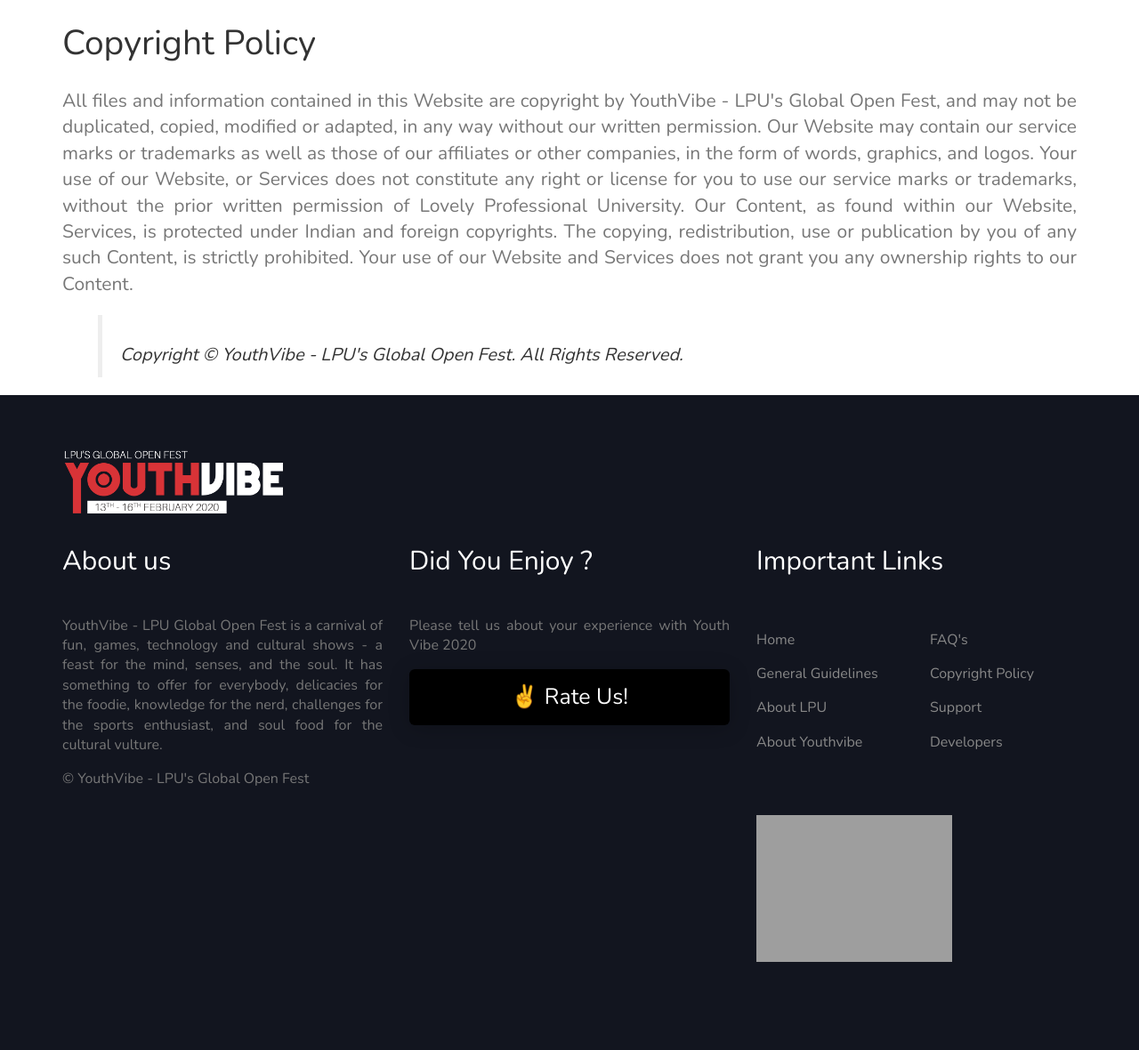
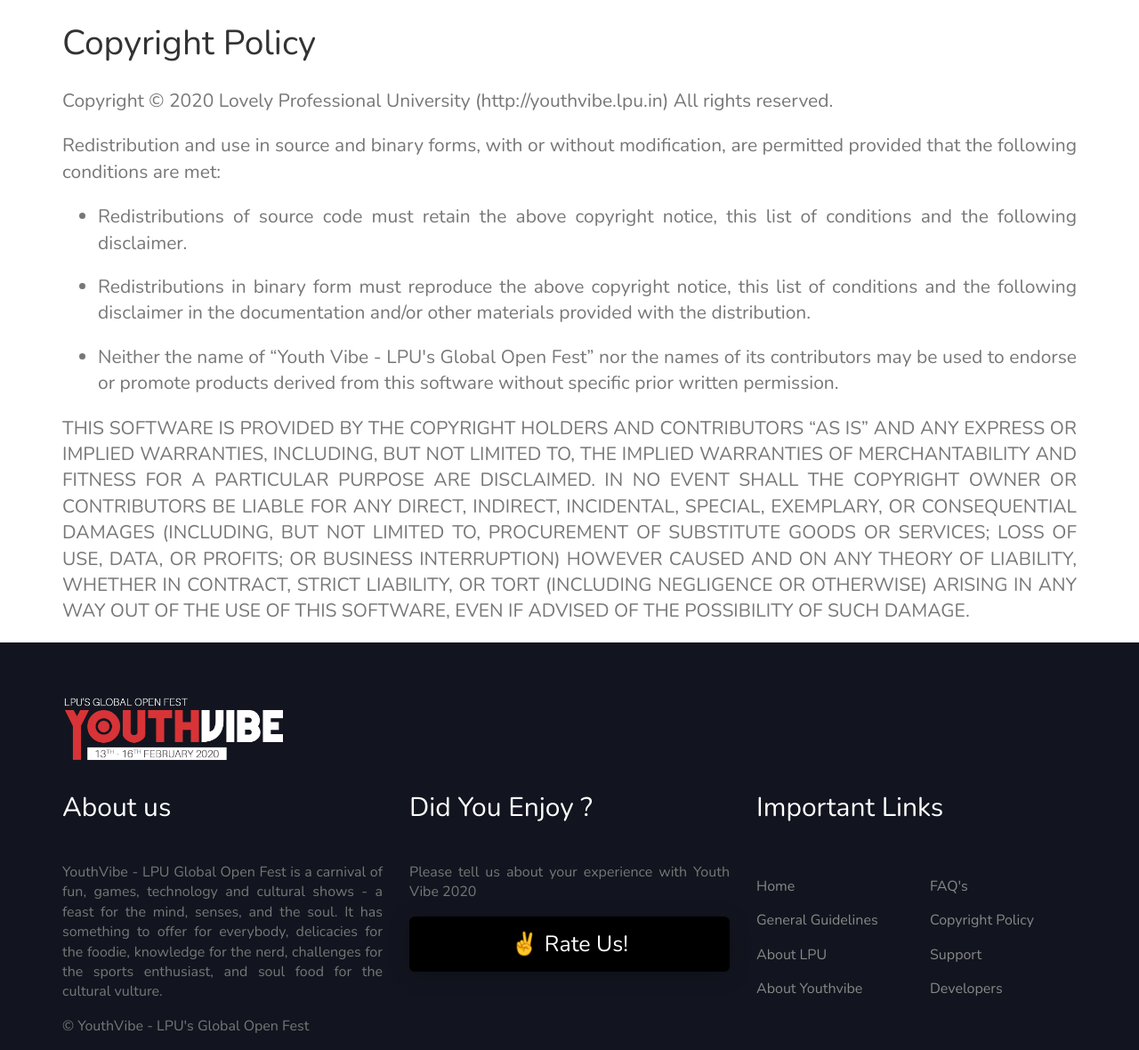
Before and after one commit to Ayush4351/yv2020-static, a PHP site: page /copyright-policy.php in a window 1280 px wide. Shown: the part 200-1380 px from the top of the page at 89% size. Before the commit the page ends 1281 px from the top, so only its background shows below. Run offline with PHP 8.4, Linux system fonts and the light colour scheme; some libraries are stand-ins or nearby versions; grey boxes are pictures that could not be loaded.

Commit message:
Updated LICENSE and Copyright Policy

```diff
--- a/copyright-policy.php
+++ b/copyright-policy.php
@@ -40,11 +40,42 @@
                 <div class="about-lpu" style="text-align: justify;">
                     <h1 style="font-size: 3em;">Copyright Policy</h1>
                     <p class="lead">
-                        All files and information contained in this Website are copyright by YouthVibe - LPU's Global Open Fest, and may not be duplicated, copied, modified or adapted, in any way without our written permission. Our Website may contain our service marks or trademarks as well as those of our affiliates or other companies, in the form of words, graphics, and logos. Your use of our Website, or Services does not constitute any right or license for you to use our service marks or trademarks, without the prior written permission of Lovely Professional University. Our Content, as found within our Website, Services, is protected under Indian and foreign copyrights. The copying, redistribution, use or publication by you of any such Content, is strictly prohibited. Your use of our Website and Services does not grant you any ownership rights to our Content.
+                        Copyright &copy; 2020 Lovely Professional University (http://youthvibe.lpu.in) All rights reserved.
                     </p>
-                    <blockquote class="blockquote">
-                        <p class="mb-0">Copyright &copy; YouthVibe - LPU's Global Open Fest. All Rights Reserved.</p>
-                    </blockquote>
+                    <p class="lead">
+                        Redistribution and use in source and binary forms, with or without modification,
+                        are permitted provided that the following conditions are met:
+                    </p>
+                    <p class="lead">
+                        <ul>
+                            <li class="lead">
+                                Redistributions of source code must retain the above copyright notice, this
+                                list of conditions and the following disclaimer.
+                            </li>
+                            <li class="lead">
+                                Redistributions in binary form must reproduce the above copyright notice, this
+                                list of conditions and the following disclaimer in the documentation and/or
+                                other materials provided with the distribution.
+                            </li>
+                            <li class="lead">
+                                Neither the name of “Youth Vibe - LPU's Global Open Fest” nor the names of its contributors may be used to
+                                endorse or promote products derived from this software without specific prior
+                                written permission.
+                            </li>
+                        </ul>
+                    </p>
+                    <p class="lead">
+                        THIS SOFTWARE IS PROVIDED BY THE COPYRIGHT HOLDERS AND CONTRIBUTORS “AS IS” AND
+                        ANY EXPRESS OR IMPLIED WARRANTIES, INCLUDING, BUT NOT LIMITED TO, THE IMPLIED
+                        WARRANTIES OF MERCHANTABILITY AND FITNESS FOR A PARTICULAR PURPOSE ARE
+                        DISCLAIMED. IN NO EVENT SHALL THE COPYRIGHT OWNER OR CONTRIBUTORS BE LIABLE FOR
+                        ANY DIRECT, INDIRECT, INCIDENTAL, SPECIAL, EXEMPLARY, OR CONSEQUENTIAL DAMAGES
+                        (INCLUDING, BUT NOT LIMITED TO, PROCUREMENT OF SUBSTITUTE GOODS OR SERVICES;
+                        LOSS OF USE, DATA, OR PROFITS; OR BUSINESS INTERRUPTION) HOWEVER CAUSED AND ON
+                        ANY THEORY OF LIABILITY, WHETHER IN CONTRACT, STRICT LIABILITY, OR TORT
+                        (INCLUDING NEGLIGENCE OR OTHERWISE) ARISING IN ANY WAY OUT OF THE USE OF THIS
+                        SOFTWARE, EVEN IF ADVISED OF THE POSSIBILITY OF SUCH DAMAGE.
+                    </p>
                 </div>
             </div>
         </div>
```
Also changed, not shown: 1 other file.
